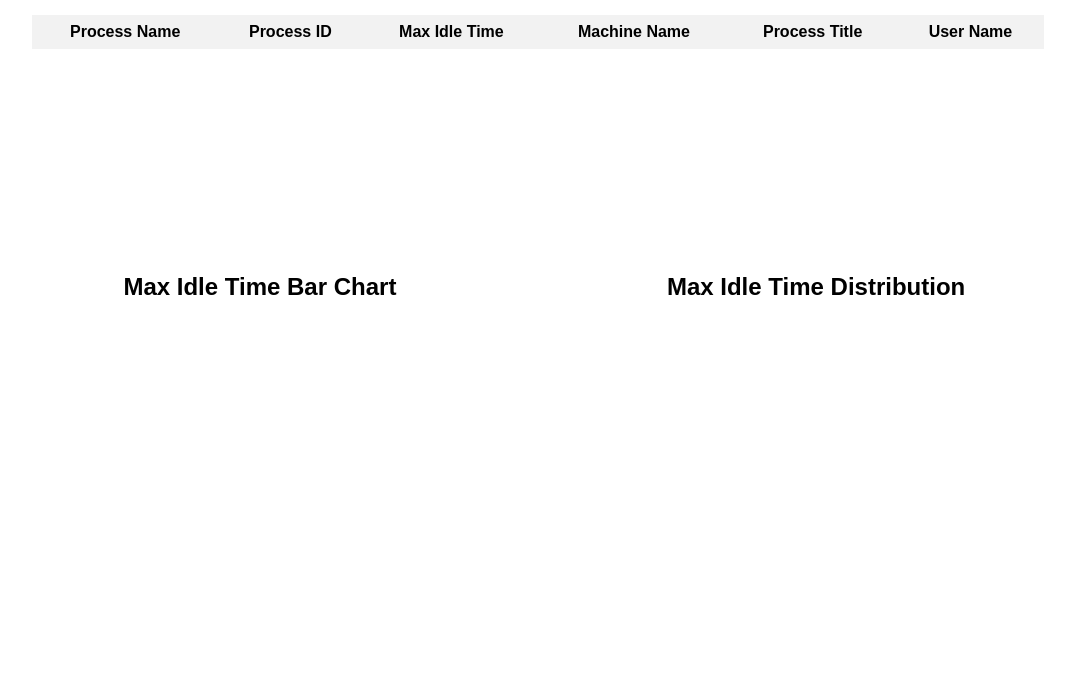
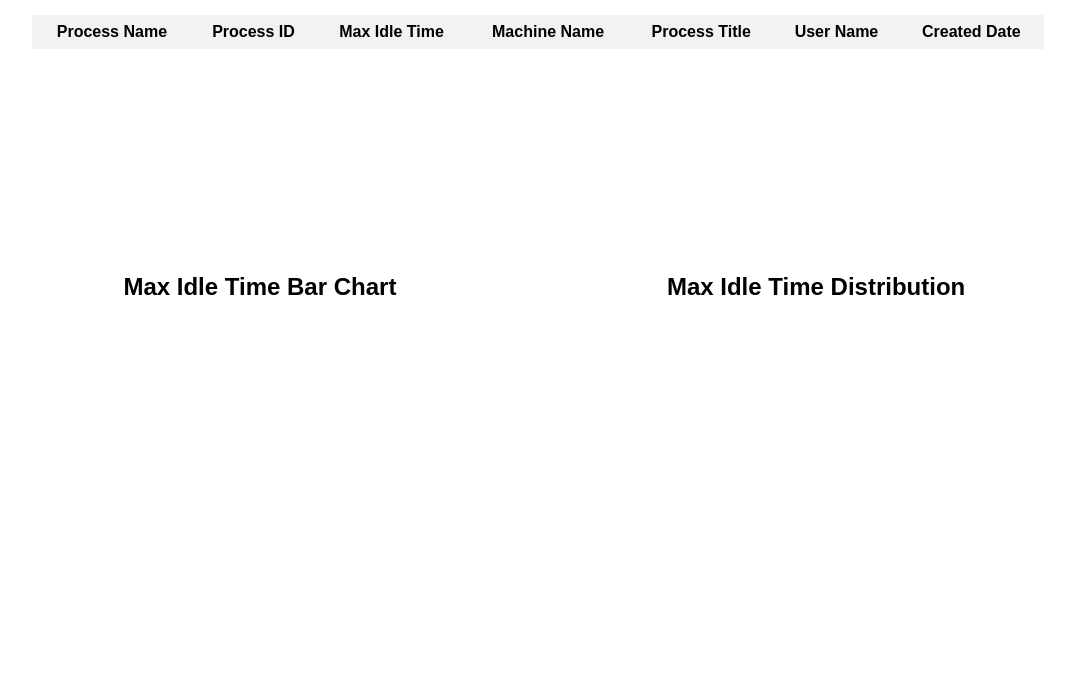
Before and after one commit to vkrishna30/wsptoolshealthchecker, a website: page index.html in a window 1280 px wide. Shown: the part 102-800 px from the top of the page, without its empty margins (102-1177 px from the left). Drawn offline with nearby package versions, Linux system fonts and the light colour scheme; no server answers.

Commit message:
Update index.html

```diff
--- a/index.html
+++ b/index.html
@@ -60,6 +60,8 @@
                   <th>Machine Name</th>
                   <th>Process Title</th>
                   <th>User Name</th>
+                  <th>Created Date</th>
+
                </tr>
             </thead>
             <tbody></tbody>
```
